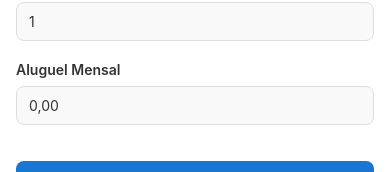
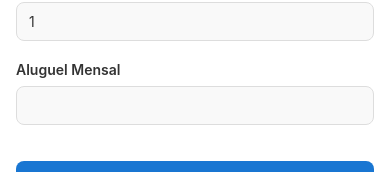
Before and after one commit to WilliamRobertF/lease-contract-app, a React Native app: screen /ContractForm in a window 390 px wide. Shown: the part 528-700 px from the top of the page. Built offline with nearby package versions, Linux system fonts and the light colour scheme.

Commit message:
fix: remove placeholder 0,00 from monthly rent field for clean input

```diff
--- a/src/screens/ContractFormScreen.tsx
+++ b/src/screens/ContractFormScreen.tsx
@@ -291,7 +291,6 @@ export default function ContractFormScreen() {
                         ? styles.inputError
                         : undefined,
                     ]}
-                    placeholder="0,00"
                     value={values.monthlyRent}
                     onChangeText={(text) =>
                       setFieldValue('monthlyRent', text)
--- a/src/screens/ContractGenerationScreen.tsx
+++ b/src/screens/ContractGenerationScreen.tsx
@@ -356,7 +356,6 @@ export default function ContractGenerationScreen() {
                 })
               }
               keyboardType="default"
-              placeholder="0,00"
             />
 
             <FormField
```
